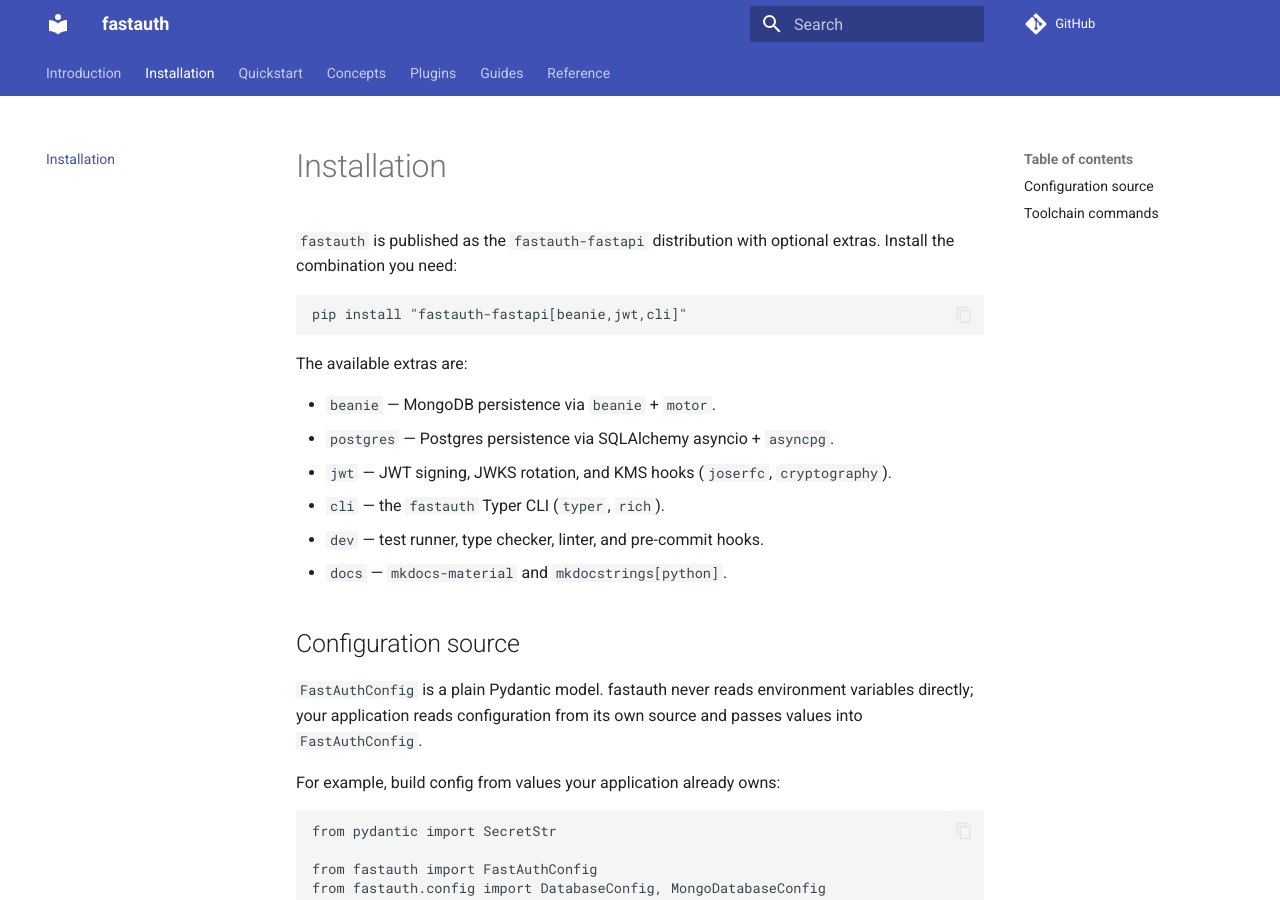
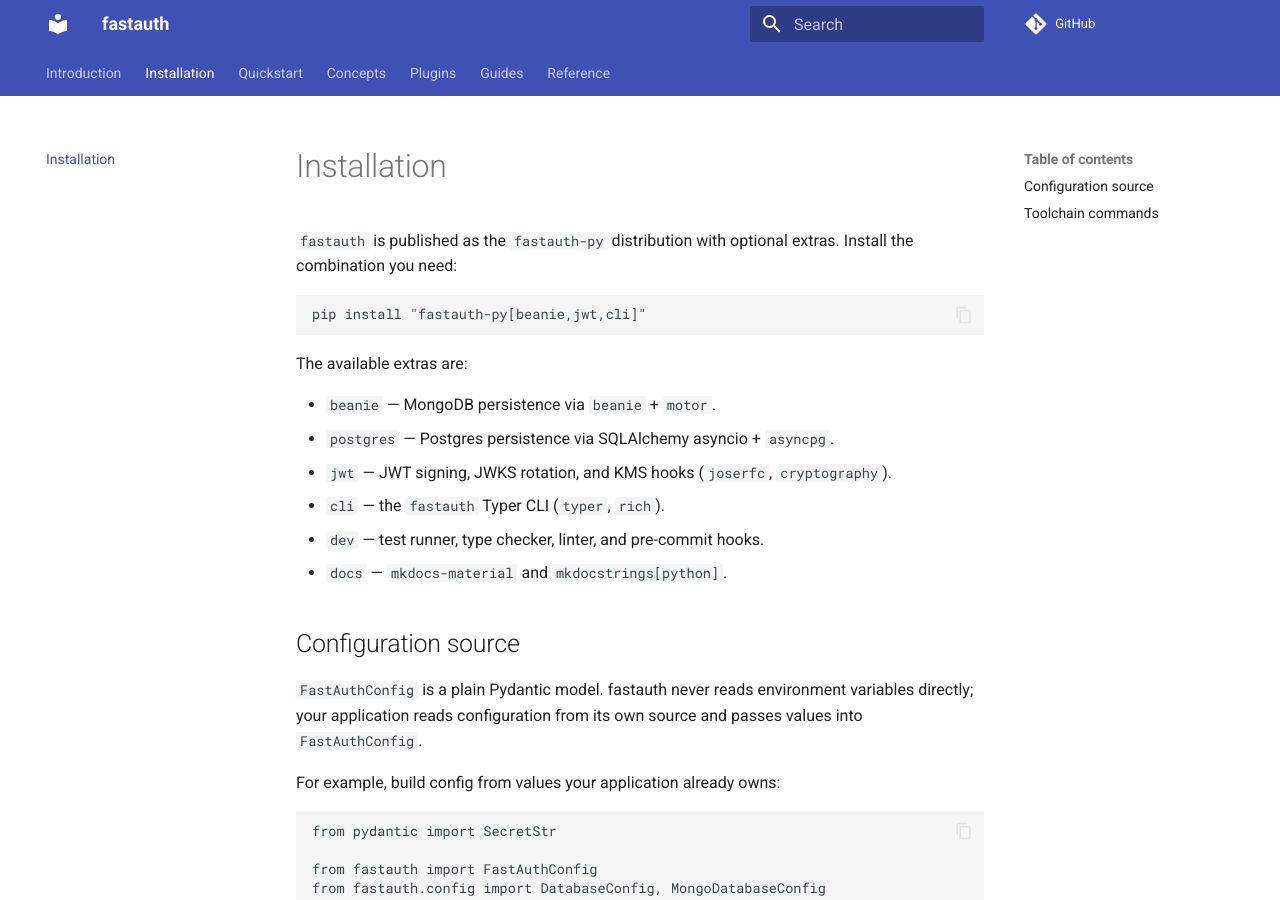
Before and after one commit to bhargavandhe/fastauth, an MkDocs documentation site: the page built from docs/installation.md, in a window 1280 px wide and 900 px high. Built offline with MkDocs 1.6.1 and Material for MkDocs 9.7.7, drawn with Linux system fonts in a browser that asks for light colours; comment, search, counter and statistics services are not loaded.

Commit message:
chore: publish fastauth-py distribution

````diff
--- a/docs/installation.md
+++ b/docs/installation.md
@@ -1,10 +1,10 @@
 # Installation
 
-`fastauth` is published as the `fastauth-fastapi` distribution with optional
+`fastauth` is published as the `fastauth-py` distribution with optional
 extras. Install the combination you need:
 
 ```bash
-pip install "fastauth-fastapi[beanie,jwt,cli]"
+pip install "fastauth-py[beanie,jwt,cli]"
 ```
 
 The available extras are:
--- a/pyproject.toml
+++ b/pyproject.toml
@@ -1,5 +1,5 @@
 [project]
-name = "fastauth"
+name = "fastauth-py"
 version = "0.1.0"
 description = "A modular, Pydantic-native, async-only authentication library for FastAPI."
 readme = "README.md"
--- a/release-please-config.json
+++ b/release-please-config.json
@@ -2,7 +2,7 @@
   "release-type": "python",
   "packages": {
     ".": {
-      "package-name": "fastauth",
+      "package-name": "fastauth-py",
       "release-type": "python",
       "bump-minor-pre-major": true
     }
````
Also changed, not shown: README.md (+5 -5 lines), docs/concepts/adapters.md (+1 -1 lines), docs/quickstart.md (+1 -1 lines), 3 other files.
